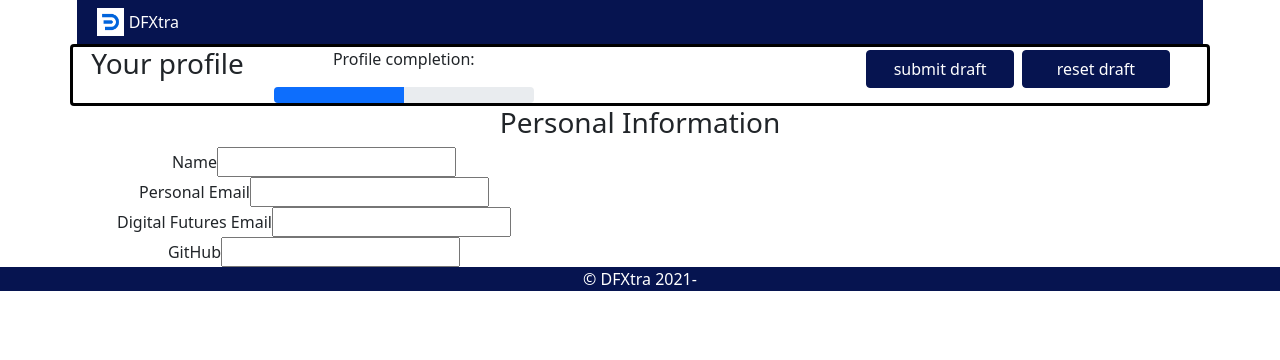
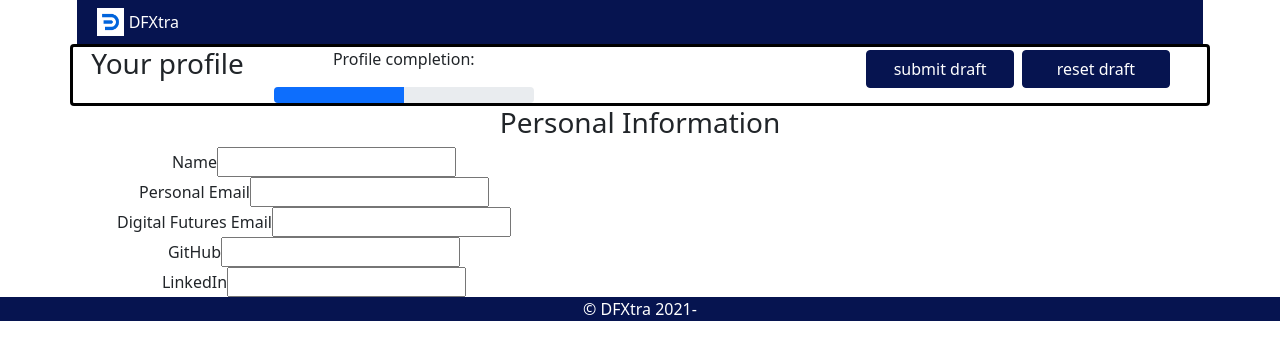
Before and after one commit to dfGroup2/team-engineering-frontend, a React (Create React App) app in the folder frontend/: page /edit in a window 1280 px wide. Shown: the top 360 px of the page. Built offline with nearby package versions, Linux system fonts and the light colour scheme.

Commit message:
added failing test and then code to pass the test

```diff
--- a/frontend/src/Components/EditProfileComponents/EditPersonalInfoSection.jsx
+++ b/frontend/src/Components/EditProfileComponents/EditPersonalInfoSection.jsx
@@ -24,6 +24,10 @@ const EditPersonalInfoSection = props => {
                             <label htmlFor="GitHub">GitHub</label>
                             <input type="text" name="GitHub" />
                         </div>
+                        <div>
+                            <label htmlFor="linkedIn">LinkedIn</label>
+                            <input type="text" name="linkedIn" />
+                        </div>
                     </form>
                 </div>
             </div>
```
Also changed, not shown: 1 other file (tests, documents, lock files or other folders).
